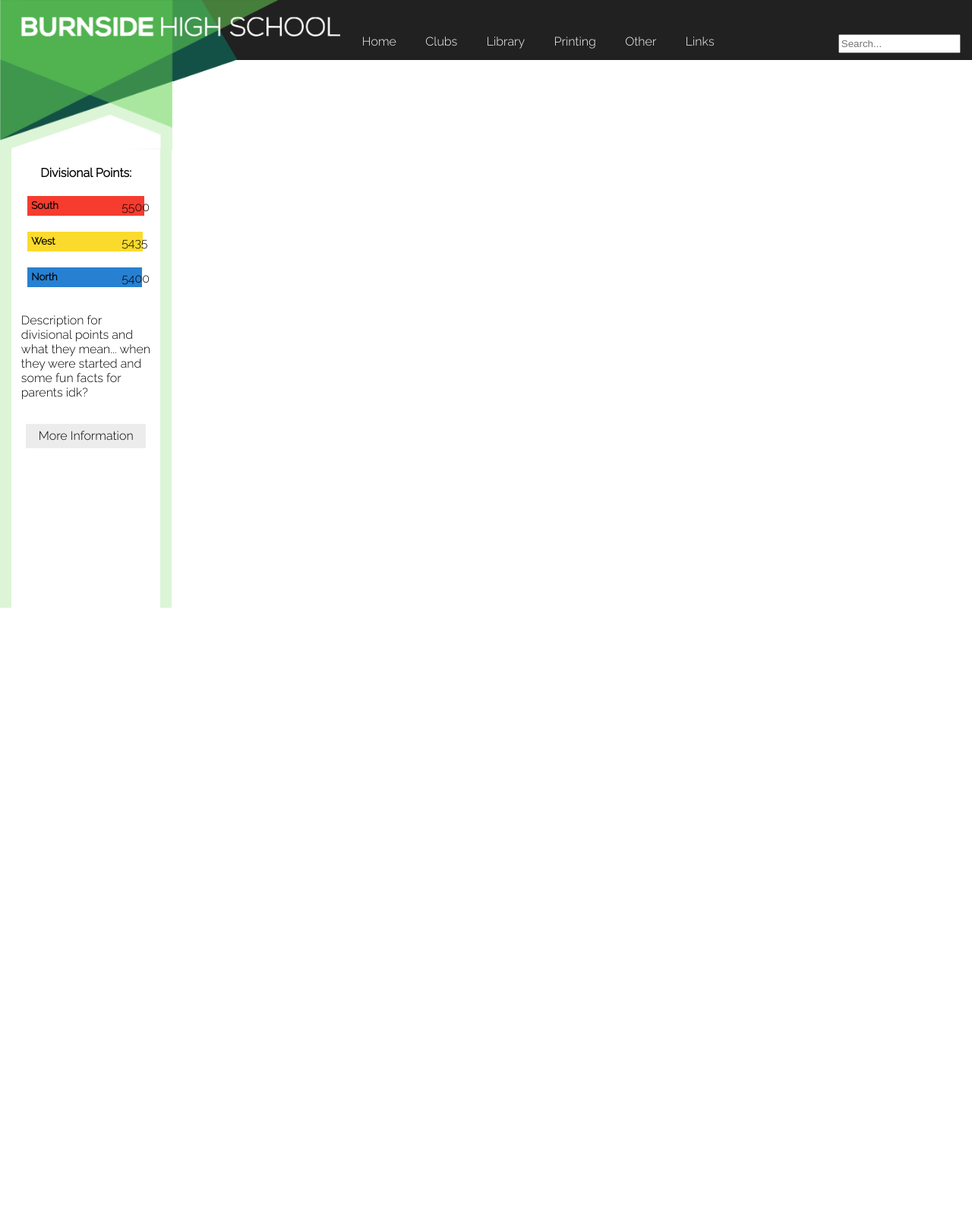
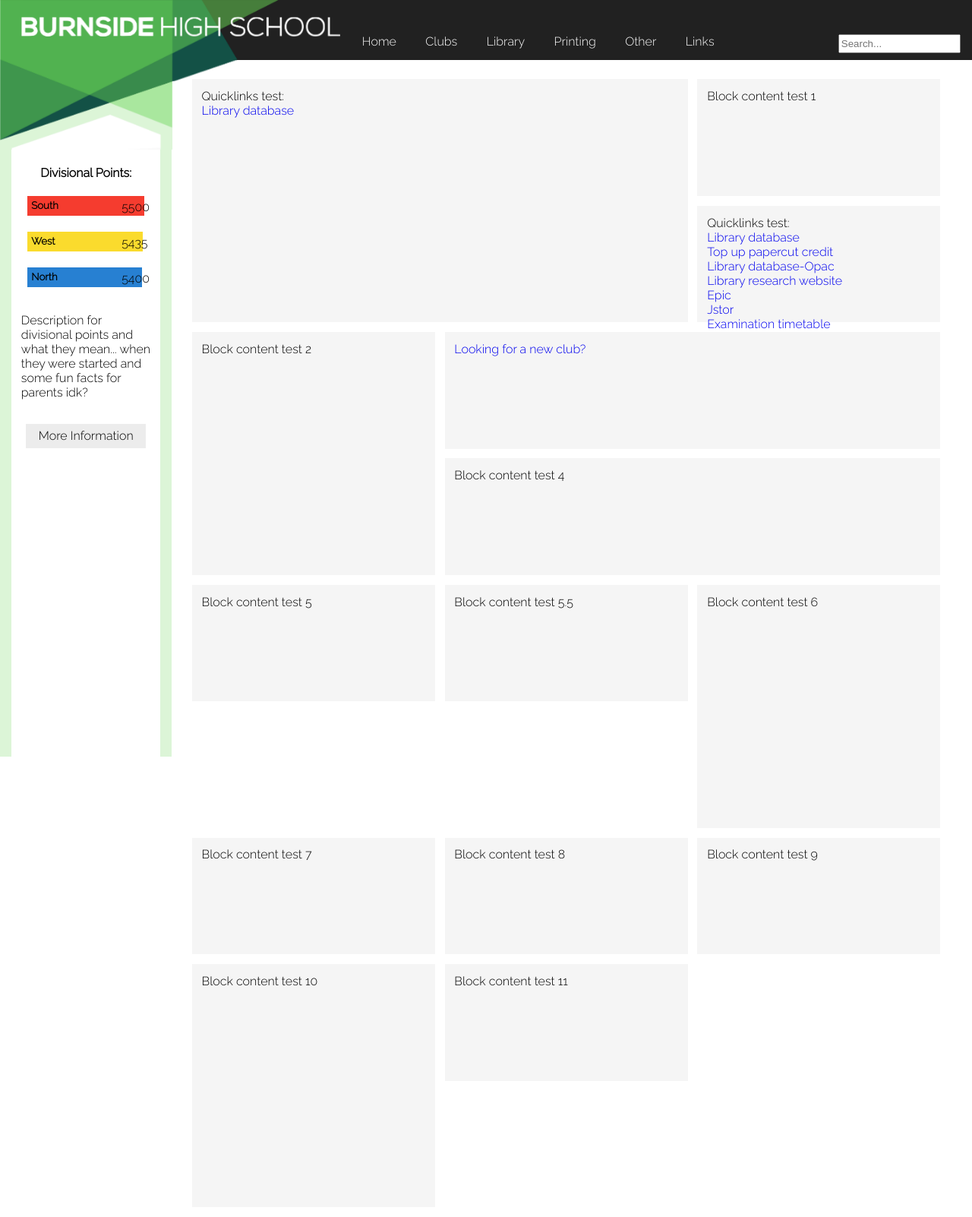
Before and after one commit to elise-n-2431/2022-bhs-website, a Flask app: page / in a window 1280 px wide. Shown: the whole page at 76% size. Before the commit the page ends 800 px from the top, so only its background shows below. Run offline with Flask 2, Linux system fonts and the light colour scheme; data comes from the database, SQL or seed files in the repository.

Commit message:
Added a block layout to the main page

```diff
--- a/main.py
+++ b/main.py
@@ -63,8 +63,6 @@ def clubs():
     return render_template("clubs.html",clubs=clubs)
 
 
-
-
 @app.route('/divpoints',methods=['POST','GET'])
 def divpoints():
     if request.method=='POST':
@@ -78,5 +76,12 @@ def divpoints():
         date=datetime.date.today()
     return render_template('divisionalpoints.html',results=results,date=date)
 
+@app.route('/library')
+def library():
+    return render_template('library.html')
+
+@app.route('/links')
+def links():
+    return render_template('links.html')
 if __name__=="__main__":
     app.run(debug=True)
--- a/static/css/style.css
+++ b/static/css/style.css
@@ -148,7 +148,6 @@ input[type="submit" i]{
 .clubs img{
     float:left;
     width:3.5vw;
-    image-rendering: optimizeQuality;
 }
 .clubentry p{
     float:left;
@@ -179,7 +178,48 @@ input[type="submit" i]{
     margin-bottom:0.5vw;
     background-color:#f5f5f5ff;
 }
-
+.main p{
+    margin:0;
+}
+.blockthree{
+    background-color:#f5f5f5ff;
+    padding:1vw;
+    width: 49vw;
+    margin-bottom:1vw;
+    margin-right:1vw;
+    float:left;
+    height:10vw;
+}
+.blocktwo{
+    background-color:#f5f5f5ff;
+    padding:1vw;
+    width: 49vw;
+    margin-bottom:1vw;
+    margin-right:1vw;
+    float:left;
+    height:22.99vw;
+}
+.blockone{
+    background-color:#f5f5f5ff;
+    padding:1vw;
+    width: 23vw;
+    margin-bottom:1vw;
+    margin-right:1vw;
+    float:left;
+    height:22.99vw;
+}
+.block{
+    background-color:#f5f5f5ff;
+    padding:1vw;
+    width: 23vw;
+    margin-bottom:1vw;
+    margin-right:1vw;
+    float:left;
+    height:10vw;
+}
+.blockdrop{
+    clear:left;
+}
 @media screen and (max-width: 600px) {
     img{
         width:70vw;
--- a/templates/home.html
+++ b/templates/home.html
@@ -1,6 +1,27 @@
 {% extends 'layout.html' %}
 {% block content %}
-<!--put whatever articles that will go on the main page here-->
+<div class=main>
+        <div class=blocktwo><p>Quicklinks test:<br><a href=http://opac.burnside.school.nz:2000/#!dashboard target="_blank">Library database</a></p></div>
+        <div class=block><p>Block content test 1</p></div>
+        <div class=block><p>Quicklinks test:<br><a href=http://opac.burnside.school.nz:2000/#!dashboard target="_blank">Library database</a><br>
+                <a href=http://papercut.burnside.school.nz:9191/user target="_blank">Top up papercut credit</a><br>
+                <a href=http://opac.burnside.school.nz:2000/#!dashboard target="_blank">Library database-Opac</a><br>
+                <a href=https://bhslibraryresearch.weebly.com/ target="_blank">Library research website</a><br>
+                <a href=https://natlib.govt.nz/librarians/epic/epic-for-new-zealand-schools/epic-resources-for-schools target="_blank">Epic</a><br>
+                <a href=https://www.jstor.org/ target="_blank">Jstor</a><br>
+                <a href=https://www.nzqa.govt.nz/assets/qualifications-and-standards/qualifications/ncea/exams-and-portfolios/examination-timetable.pdf target="_blank">Examination timetable</a></p></div>
+        <div class=blockone><p>Block content test 2</p></div>
+        <div class=blockthree><a href='/clubs'>Looking for a new club?</a></div>
+        <div class=blockthree><p>Block content test 4</p></div>
+        <div class=block><p>Block content test 5</p></div>
+        <div class=block><p>Block content test 5.5</p></div>
+        <div class=blockone><p>Block content test 6</p></div>
+        <div class=block><p>Block content test 7</p></div>
+        <div class=block><p>Block content test 8</p></div>
+        <div class=block><p>Block content test 9</p></div>
+        <div class=blockone><p>Block content test 10</p></div>
+        <div class=block><p>Block content test 11</p></div>
+</div>
 {% endblock %}
 {% block sidebar %}
 <!--display the divisional points as bars with widths as percentages of the first-->
```
Also changed, not shown: templates/library.html (added, +8 -0 lines), templates/links.html (added, +12 -0 lines).
